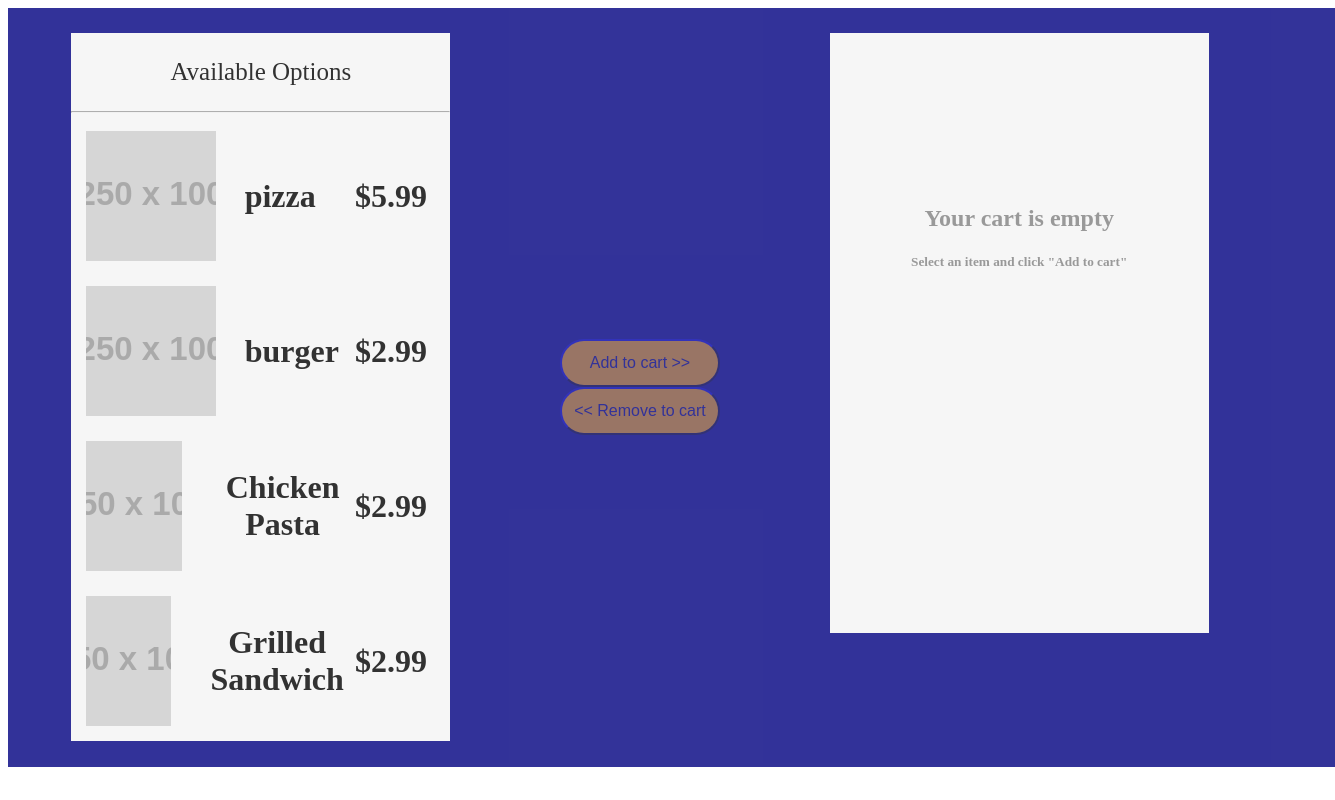
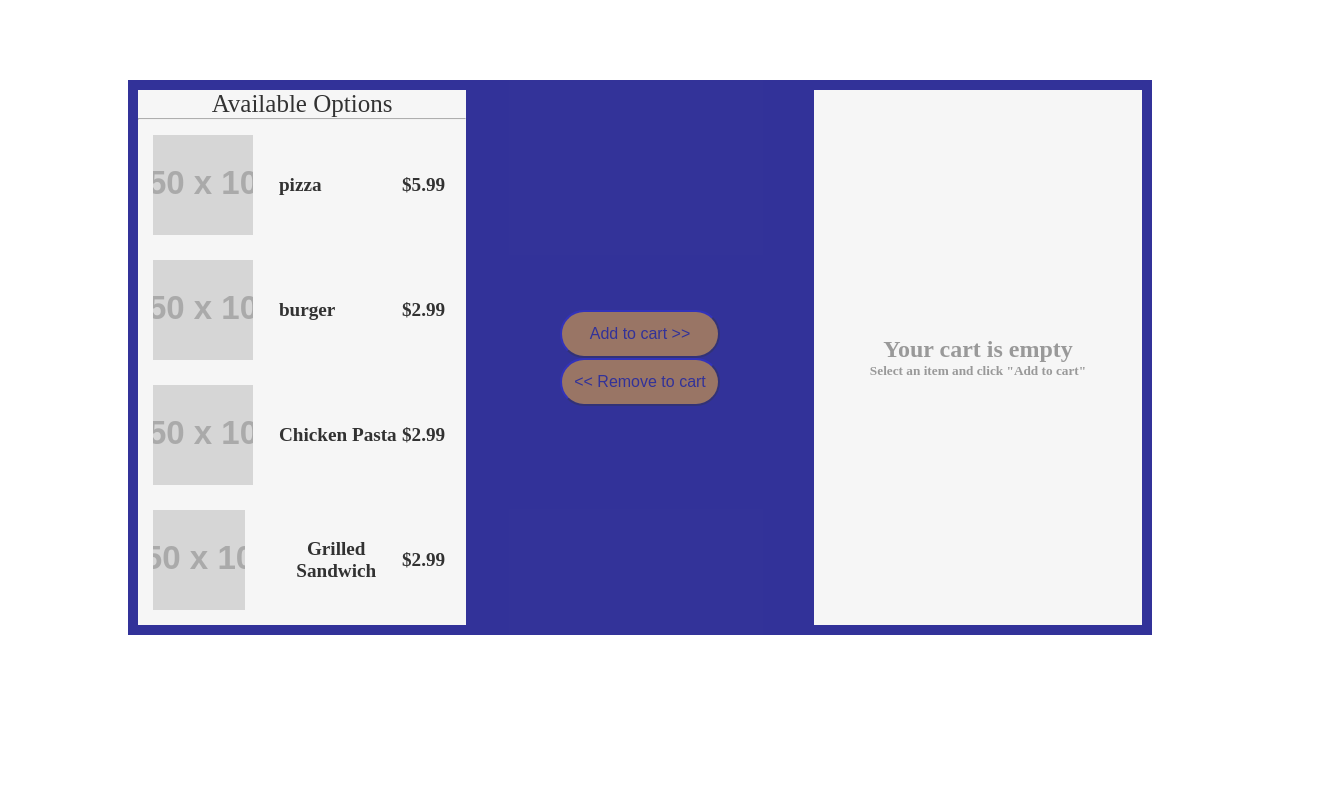
Before and after one commit to fir0j/shopping-cart_assessment, a React app: page / in a window 1280 px wide. Shown: the whole page, 1335 px wide, since content can reach past the window. Built offline with nearby package versions, Linux system fonts and the light colour scheme; placeholder pictures from the web are drawn by us.

Commit message:
stable layout

```diff
--- a/src/FoodWebsite.js
+++ b/src/FoodWebsite.js
@@ -1,12 +1,21 @@
+//Note Component first Letter must be Capital
+
 import React, { Component } from 'react';
-import Menu from './components/Menu.component';
+import { Cart } from './components/Cart.component';
+import Buttons from './components/Buttons.component';
+import Item from './components/Item.component';
 import './style.css';
 
-class FoodWebsite extends Component {
-	constructor(props, context) {
-		super(props, context);
+export default class FoodWebsite extends Component {
+	constructor(props) {
+		super(props);
 		this.state = {
-			foodItems: [
+			menuItemSelected: '',
+			cartItemSelected: '',
+			isSelectedFromMenu: false,
+			isSelectedFromCart: false,
+			cartItems: [],
+			MenuItems: [
 				{
 					photoUrl: 'https://fakeimg.pl/250x100/ff0000/',
 					name: 'pizza',
@@ -31,22 +40,130 @@ class FoodWebsite extends Component {
 					price: '2.99',
 					id: 4
 				}
-			],
-			activateButton: false
+			]
 		};
 	}
 
+	handleClickToSelect = (selected) => {
+		this.setState((state) => ({
+			menuItemSelected: selected,
+			isSelectedFromMenu: true
+		}));
+	};
+
+	handleClickToUnselectFromMenu = () => {
+		this.setState((state) => ({
+			menuItemSelected: '',
+			isSelectedFromMenu: false
+		}));
+	};
+
+	handleClickToUnselectFromCart = () => {
+		this.setState((state) => ({
+			cartItemSelected: '',
+			isSelectedFromCart: false
+		}));
+	};
+
+	handleAddToCart = () => {
+		if (!this.state.menuItemSelected) {
+			alert('Please Select an Item from the Menu first!');
+		} else {
+			this.setState((state) => ({
+				cartItems: [ ...state.cartItems, state.menuItemSelected ]
+			}));
+		}
+
+		this.handleClickToUnselectFromMenu();
+	};
+
+	handleRemoveFromCart = () => {
+		if (!this.state.cartItemSelected) {
+			alert('Please Select an Item from the cart first!');
+		} else {
+			this.setState((state) => ({
+				cartItems: state.cartItems.filter((cartItem) => cartItem.id !== this.state.cartItemSelected.id)
+			}));
+		}
+		this.handleClickToUnselectFromCart();
+	};
+
+	getCartItemSelected = (item, isSelectedFromCart) => {
+		this.setState({
+			cartItemSelected: item,
+			isSelectedFromCart: isSelectedFromCart
+		});
+	};
+
+	TotalPrice = () => {
+		const { cartItems } = this.state;
+		const total = cartItems.reduce((acc, item) => acc + item.price, 0);
+		this.setState({
+			cartTotal: total
+		});
+	};
+
 	render() {
-		const { foodItems } = this.state;
+		const {
+			MenuItems,
+			menuItemSelected,
+			cartItems,
+			isSelectedFromMenu,
+			cartTotal,
+			isSelectedFromCart
+		} = this.state;
 
-		return (
-			<div>
+		const ListMenuItems = () => {
+			return (
+				<div className="container">
+					<div style={{ textAlign: 'center', fontSize: '25px' }}>
+						<p>Available Options</p>
+					</div>
+					<hr />
+					{MenuItems.map((MenuItem) => {
+						return (
+							<Item
+								key={MenuItem.id}
+								foodItem={MenuItem}
+								handleClickToSelect={this.handleClickToSelect}
+								menuItemSelected={menuItemSelected}
+								isSelected={isSelectedFromMenu}
+							/>
+						);
+					})}
+				</div>
+			);
+		};
+
+		const MenuEmpty = () => {
+			return (
 				<div>
-					<Menu MenuItems={foodItems} />
+					<div className="container cartEmpty">
+						<h2>Food Items are comming soon...</h2>
+					</div>
 				</div>
+			);
+		};
+
+		return MenuItems.length > 0 ? (
+			<div className="homepage">
+				<ListMenuItems />
+				<Buttons
+					handleAddToCart={this.handleAddToCart}
+					handleRemoveFromCart={this.handleRemoveFromCart}
+					isSelectedFromMenu={isSelectedFromMenu}
+					isSelectedFromCart={isSelectedFromCart}
+				/>
+
+				<Cart
+					cartItems={cartItems}
+					handleClickToSelect={this.handleClickToSelect}
+					getCartItemSelected={this.getCartItemSelected}
+					cartTotal={cartTotal}
+				/>
 			</div>
+		) : (
+			<MenuEmpty />
 		);
 	}
 }
-
-export default FoodWebsite;
--- a/src/components/Buttons.component.js
+++ b/src/components/Buttons.component.js
@@ -33,7 +33,7 @@ export default class Buttons extends Component {
 			);
 		};
 		return (
-			<div>
+			<div className="buttons">
 				<AddButton />
 				<RemoveButton />
 			</div>
--- a/src/components/Cart.component.js
+++ b/src/components/Cart.component.js
@@ -26,12 +26,22 @@ export class Cart extends Component {
 		const TotalPrice = ({ total }) => {
 			return (
 				<div className="totalPrice">
-					<h1>{`Total Price: $${total}`}</h1>
+					<h1>{`Total Amount: $${total}`}</h1>
 				</div>
 			);
 		};
+
+		const CartEmpty = () => {
+			return (
+				<div className="container cartEmpty">
+					<h2>Your cart is empty</h2>
+					<h5>Select an item and click "Add to cart"</h5>
+				</div>
+			);
+		};
+
 		return cartItems.length > 0 ? (
-			<div className="cart">
+			<div className="container">
 				<div style={{ textAlign: 'center', paddingTop: '5px', fontSize: '23px' }}>
 					<p>Your Cart</p>
 				</div>
@@ -51,15 +61,10 @@ export class Cart extends Component {
 					);
 				})}
 
-				<TotalPrice total={cartItems.reduce((acc, item) => acc + Number(item.price), 0)} />
+				<TotalPrice total={cartItems.reduce((acc, item) => acc + Number(item.price), 0).toFixed(2)} />
 			</div>
 		) : (
-			<div>
-				<div className="cartEmpty">
-					<h2>Your cart is empty</h2>
-					<h5>Select an item and click "Add to cart"</h5>
-				</div>
-			</div>
+			<CartEmpty />
 		);
 	}
 }
--- a/src/components/Item.component.js
+++ b/src/components/Item.component.js
@@ -17,8 +17,8 @@ export default class Item extends Component {
 					/>
 					{/* <img src="https://fakeimg.pl/250x100/ff0000/" alt="pizza" /> */}
 					{/* <img src={require('../images/pizza.jpeg')} alt="pizza" /> */}
-					<h1 className="name">{foodItem.name}</h1>
-					<h2 className="price">${foodItem.price}</h2>
+					<h3 className="name">{foodItem.name}</h3>
+					<h4 className="price">${foodItem.price}</h4>
 				</div>
 			);
 		};
--- a/src/components/Menu.component.js
+++ /dev/null
@@ -1,132 +0,0 @@
-import React, { Component } from 'react';
-import { Cart } from './Cart.component';
-import Buttons from './Buttons.component';
-import Item from './Item.component';
-
-export default class Menu extends Component {
-	constructor(props) {
-		super(props);
-		this.state = {
-			menuItemSelected: '',
-			cartItemSelected: '',
-			isSelectedFromMenu: false,
-			isSelectedFromCart: false,
-			cartItems: []
-		};
-	}
-
-	handleClickToSelect = (selected) => {
-		this.setState((state) => ({
-			menuItemSelected: selected,
-			isSelectedFromMenu: true
-		}));
-	};
-
-	handleClickToUnselectFromMenu = () => {
-		this.setState((state) => ({
-			menuItemSelected: '',
-			isSelectedFromMenu: false
-		}));
-	};
-
-	handleClickToUnselectFromCart = () => {
-		this.setState((state) => ({
-			cartItemSelected: '',
-			isSelectedFromCart: false
-		}));
-	};
-
-	handleAddToCart = () => {
-		if (!this.state.menuItemSelected) {
-			alert('Please Select an Item from the Menu first!');
-		} else {
-			this.setState((state) => ({
-				cartItems: [ ...state.cartItems, state.menuItemSelected ]
-			}));
-		}
-
-		this.handleClickToUnselectFromMenu();
-	};
-
-	handleRemoveFromCart = () => {
-		if (!this.state.cartItemSelected) {
-			alert('Please Select an Item from the cart first!');
-		} else {
-			this.setState((state) => ({
-				cartItems: state.cartItems.filter((cartItem) => cartItem.id !== this.state.cartItemSelected.id)
-			}));
-		}
-		this.handleClickToUnselectFromCart();
-	};
-
-	getCartItemSelected = (item, isSelectedFromCart) => {
-		this.setState({
-			cartItemSelected: item,
-			isSelectedFromCart: isSelectedFromCart
-		});
-	};
-
-	TotalPrice = () => {
-		const { cartItems } = this.state;
-		const total = cartItems.reduce((acc, item) => acc + item.price, 0);
-		this.setState({
-			cartTotal: total
-		});
-	};
-
-	render() {
-		const { MenuItems } = this.props;
-		const { menuItemSelected, cartItems, isSelectedFromMenu, cartTotal, isSelectedFromCart } = this.state;
-
-		const cartEmpty = () => {
-			return (
-				<div className="menuEmpty">
-					<h2>Menu is empty</h2>
-					<h5>Menu is coming Soon!</h5>
-				</div>
-			);
-		};
-
-		return MenuItems.length > 0 ? (
-			<div className="homepage">
-				<div className="cart">
-					<div style={{ textAlign: 'center', fontSize: '25px' }}>
-						<p>Available Options</p>
-					</div>
-					<hr />
-					{MenuItems.map((MenuItem) => {
-						return (
-							<Item
-								key={MenuItem.id}
-								foodItem={MenuItem}
-								handleClickToSelect={this.handleClickToSelect}
-								menuItemSelected={menuItemSelected}
-								isSelected={isSelectedFromMenu}
-							/>
-						);
-					})}
-				</div>
-
-				<div className="buttons">
-					<Buttons
-						handleAddToCart={this.handleAddToCart}
-						handleRemoveFromCart={this.handleRemoveFromCart}
-						isSelectedFromMenu={isSelectedFromMenu}
-						isSelectedFromCart={isSelectedFromCart}
-					/>
-				</div>
-
-				<div>
-					<Cart
-						cartItems={cartItems}
-						handleClickToSelect={this.handleClickToSelect}
-						getCartItemSelected={this.getCartItemSelected}
-						cartTotal={cartTotal}
-					/>
-				</div>
-			</div>
-		) : (
-			<cartEmpty />
-		);
-	}
-}
--- a/src/style.css
+++ b/src/style.css
@@ -1,27 +1,78 @@
+* {
+	margin: 0;
+	padding: 0;
+	box-sizing: border-box;
+}
+
+.homepage {
+	position: absolute;
+	left: 10%;
+	top: 10%;
+	width: 80%;
+	height: auto;
+	display: flex;
+	flex-wrap: wrap;
+	background-color: navy;
+	opacity: 0.8;
+	text-align: center;
+}
+
+.homepage > * {
+	flex-basis: 30%;
+	flex-grow: 1;
+}
+
+.container {
+	position: relative;
+	background-color: whitesmoke;
+	height: auto;
+	margin: 10px;
+}
+
 .card {
+	position: relative;
+	display: flex;
+	width: auto;
+	height: 100%;
 	margin: 5px;
 	text-align: center;
-	display: flex;
 	background-color: whitesmoke;
 }
 
 .card-photo {
 	position: relative;
-	width: 130px;
-	height: 130px;
+	width: 100px;
+	height: 100px;
+	margin: 10px;
 	background-position: center;
-	margin: 10px;
 }
 
-.cart {
-	background-color: whitesmoke;
-	height: 100%;
+.card:hover {
+	background-color: #ffa500;
+	opacity: 0.8;
+	position: relative;
+	width: 98%;
+	cursor: pointer;
 }
+
+.cartEmpty {
+	color: grey;
+	height: auto;
+	display: flex;
+	justify-content: center;
+	align-content: center;
+	flex-flow: column;
+}
+
 .price {
 	float: right;
 	color: black;
 	margin-left: auto;
 	margin-right: 5%;
+}
+
+.name {
+	margin-left: 5%;
 }
 
 .totalPrice {
@@ -35,27 +86,29 @@
 	opacity: 0.7;
 }
 
-.name {
-	margin-left: 5%;
-}
-
 .price,
 .name {
-	font-size: 2em;
+	font-size: 1.2em;
 	display: flex;
 	align-items: center;
 }
 
-.card:hover {
+.isSelected {
 	background-color: #ffa500;
-	opacity: 0.8;
-	position: relative;
-	width: 98%;
-	cursor: pointer;
 }
 
-.isSelected {
-	background-color: #ffa500;
+.buttons {
+	display: flex;
+	flex-direction: column;
+	flex-grow: 1;
+	flex-shrink: inherit;
+	align-content: center;
+	justify-content: center;
+}
+
+.buttonPassive {
+	opacity: 0.5;
+	cursor: auto;
 }
 
 button {
@@ -73,46 +126,7 @@ button {
 	border-color: navy;
 }
 
-.buttons {
-	display: flex;
-	justify-content: center;
-	align-items: center;
-	width: 5%;
-}
-
-.buttonPassive {
-	opacity: 0.5;
-	cursor: auto;
-}
-
 button:active {
 	color: navy;
 	background-color: rgb(241, 100, 34);
 }
-
-.homepage {
-	position: relative;
-	background-color: navy;
-	opacity: 0.8;
-	display: flex;
-	flex-wrap: wrap;
-	width: 100%;
-	padding-left: 5%;
-	padding-top: 2%;
-	padding-bottom: 2%;
-}
-
-.homepage > * {
-	flex-basis: 30%;
-	flex-grow: 0;
-}
-
-.cartEmpty {
-	color: grey;
-	text-align: center;
-	background-color: whitesmoke;
-	position: relative;
-	padding-top: 40%;
-	padding-bottom: 90%;
-	height: auto;
-}
```
